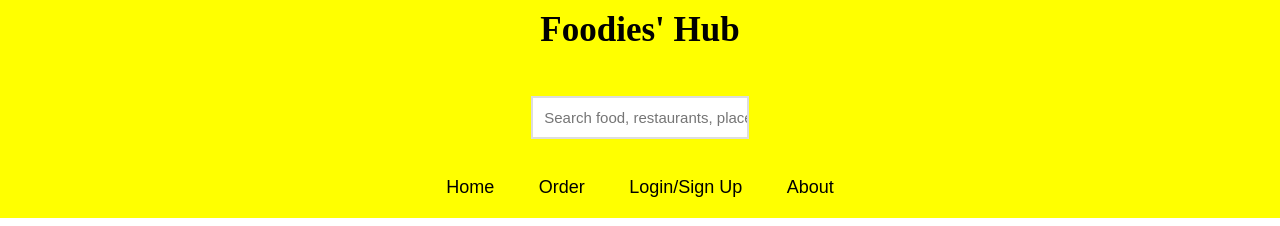
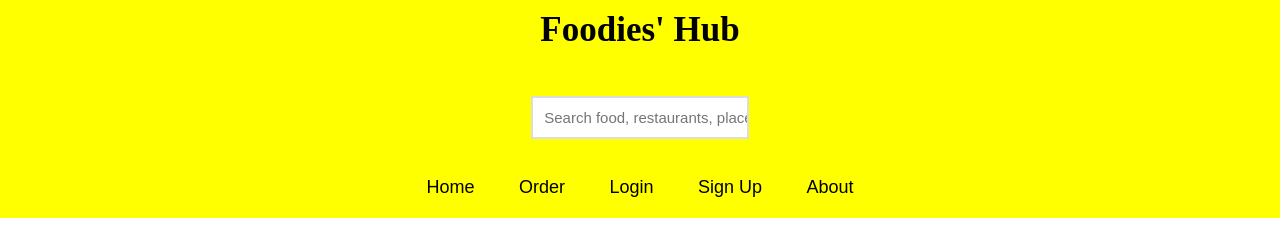
Before and after one commit to irohanrajput/alpha-to-edit-, a plain HTML site: page index.html in a window 1280 px wide. Shown: the top 226 px of the page. Drawn offline with Linux system fonts and the light colour scheme; grey boxes are pictures that could not be loaded.

Commit message:
Update index.html
changed it back as it was before

```diff
--- a/index.html
+++ b/index.html
@@ -20,7 +20,8 @@
     <ul>
       <a href="#"><li>Home</li></a>
       <a href="#"><li>Order</li></a>
-      <a href="#"><li>Login/Sign Up</li></a>
+      <a href="#"><li>Login</li></a>
+      <a href="#"><li>Sign Up</li></a>
       <a href="#"><li>About</li></a>
     </ul>
   </nav>
```
